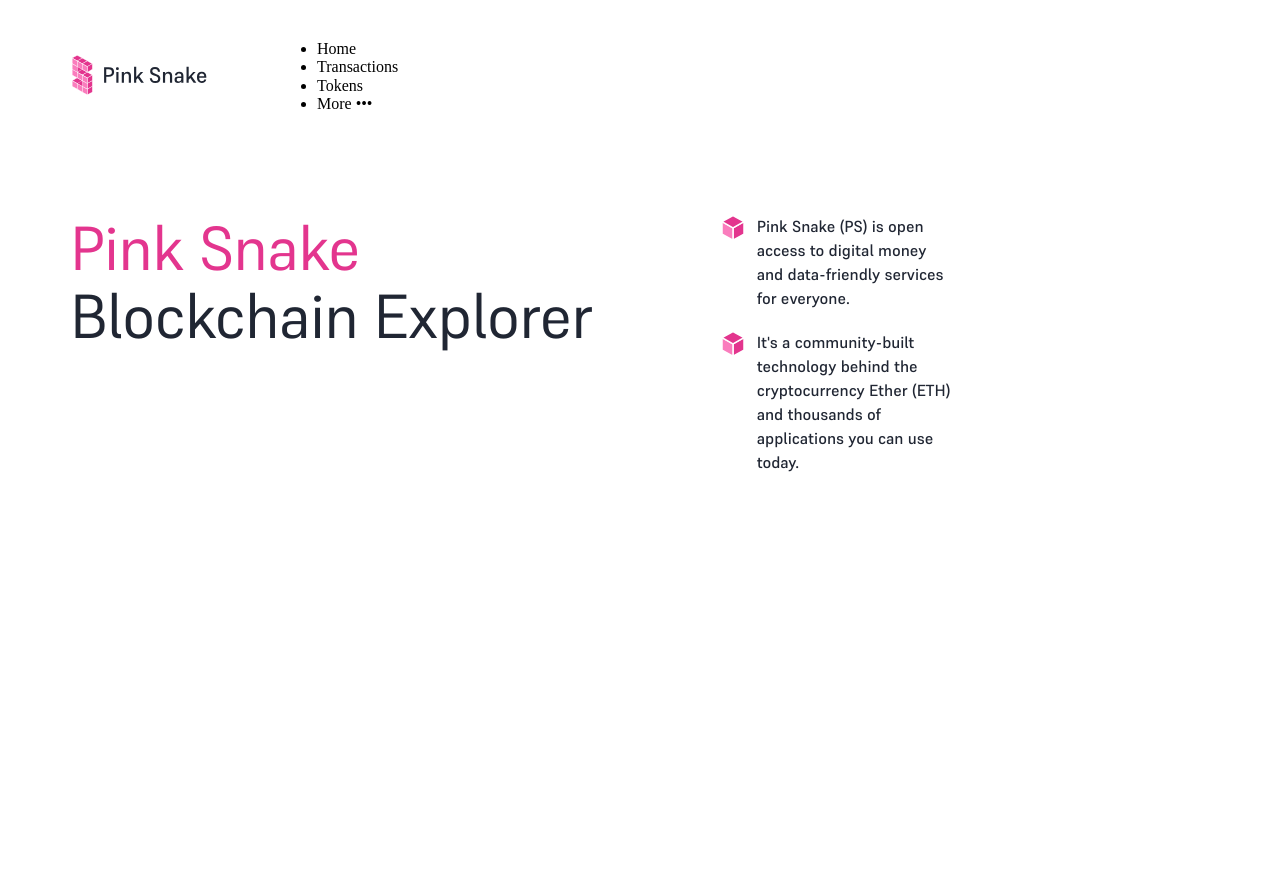
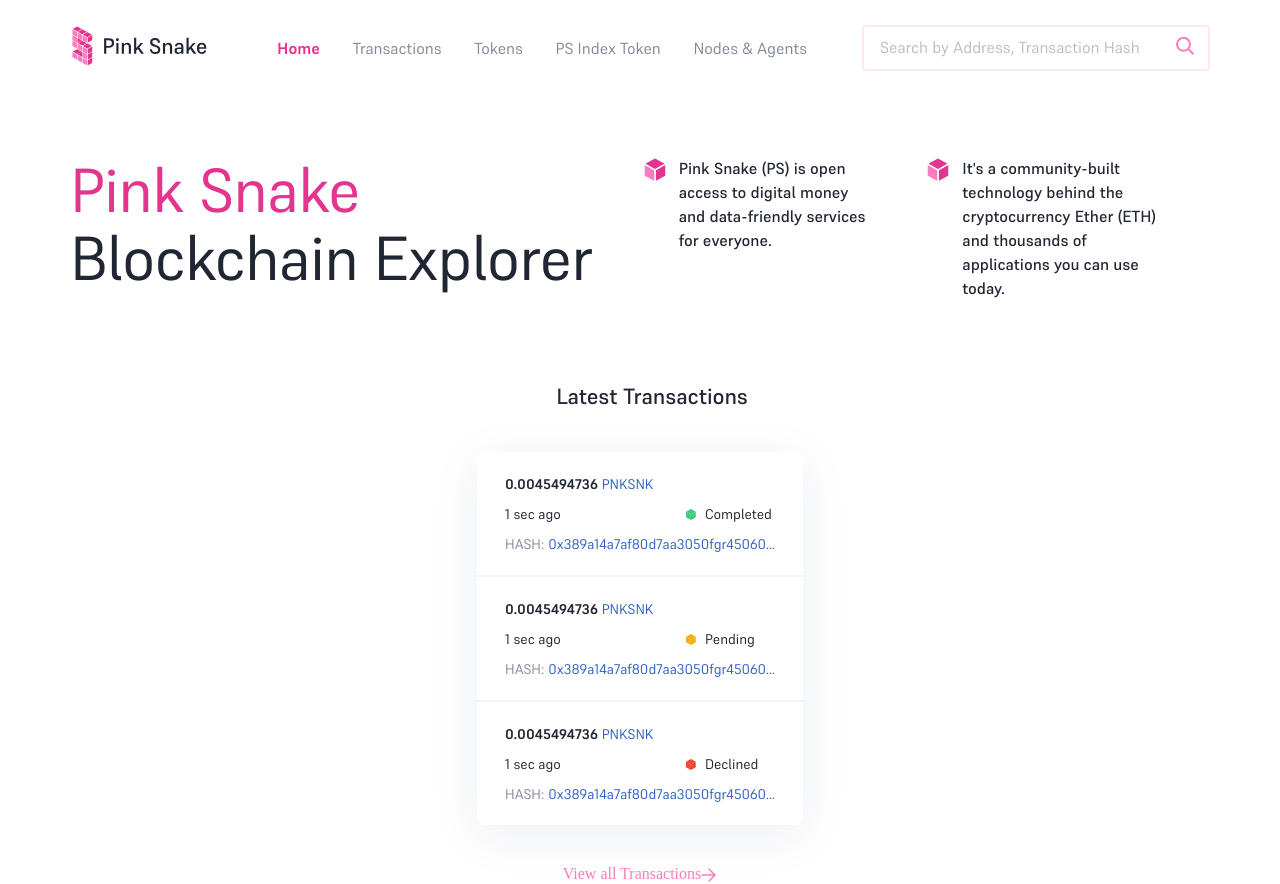
Before and after one commit to disaq1/Pink-Snake, a website: page #src/index.html in a window 1280 px wide. Before the commit the page ends 800 px from the top, so only its background shows below. Drawn offline with nearby package versions, Linux system fonts and the light colour scheme; files that its build step writes are made by us from their sources; files whose address does not match are found by name; a web font is replaced by a local one.

Commit message:
Прописывает разметку страницы

```diff
--- a/#src/index.html
+++ b/#src/index.html
@@ -9,36 +9,58 @@
 </head>
 <body>
     <header>
+        <div class="burger_menu__wrapper" id="burger_menu__wrapper">
+            <div class="burger_menu__content">
+                <nav class="burger_menu__nav">
+                    <ul>
+                        <li><a href="#" class="activeLink">Home</a></li>
+                        <li><a href="#">Transactions</a></li>
+                        <li><a href="#">Tokens</a></li>
+                        <li><a href="#">PS Index Token</a></li>
+                        <li><a href="#">Nodes & Agents</a></li>
+                    </ul>
+                </nav>
+            </div>
+        </div>
         <header class="header">
             <div class="logo">
                 <img src="img/logoPinkSnake.svg" alt="logoPinkSnake">
             </div>
-            <span class="burger">
-
-            </span>
+            <div class="burger_btn" id="burger" onclick="toggleBurger()">
+                <span class="burger_btn__span"></span>
+            </div>
             <nav class="nav">
-                <ul>
-                    <li class="active">Home</li>
-                    <li>Transactions</li>
-                    <li>Tokens</li>
-                    <li>More •••</li>
+                <ul class="nav__list">
+                    <li><a href="#" class="activeLink">Home</a></li>
+                    <li><a href="#">Transactions</a></li>
+                    <li><a href="#">Tokens</a></li>
+                    <li class="nav__more" onclick="toggleMoreBtn()">
+                        <a href="#">More •••</a>
+                        <ul class="nav__more--list">
+                            <li><a href="#">PS Index Token</a></li>
+                            <li><a href="#">Nodes & Agents</a></li>
+                        </ul>
+                    </li>
+                    <li class="nav__hidden"><a href="#">PS Index Token</a></li>
+                    <li class="nav__hidden"><a href="#">Nodes & Agents</a></li>
                 </ul>
             </nav>
+            <div class="search">
+                <input type="search" placeholder="Search by Address, Transaction Hash">
+            </div>
         </header>
         <main class="main">
             <h1>
                 <span>Pink Snake</span>
                 Blockchain Explorer
             </h1>
-            <div class="description__wrapper">
-                <div class="description">
-                    <img src="img/pinkCube.svg" alt="pinkCube">
-                    <p>Pink Snake (PS) is open access to digital money and data-friendly services for everyone. </p>
-                </div>
-                <div class="description">
-                    <img src="img/pinkCube.svg" alt="pinkCube">
-                    <p>It's a community-built technology behind the cryptocurrency Ether (ETH) and thousands of applications you can use today.</p>
-                </div>
+            <div class="description description__first">
+                <img src="img/pinkCube.svg" alt="pinkCube">
+                <p>Pink Snake (PS) is open access to digital money and data-friendly services for everyone. </p>
+            </div>
+            <div class="description description__second">
+                <img src="img/pinkCube.svg" alt="pinkCube">
+                <p>It's a community-built technology behind the cryptocurrency Ether (ETH) and thousands of applications you can use today.</p>
             </div>
         </main>
         <footer class="footer">
@@ -47,5 +69,66 @@
             </div>
         </footer>
     </header>
+    <main>
+        <h3>Latest Transactions</h3>
+        <section class="table">
+
+            <div class="table__row">
+                <p class="value">
+                    0.0045494736 <span>PNKSNK</span>
+                </p>
+                <p class="age">
+                    1 sec ago
+                </p>
+                <p class="status">
+                    <img src="img/green_dot.svg" alt="green_dot">
+                    Completed
+                </p>
+                <p class="hash">
+                    HASH: <span>0x389a14a7af80d7aa3050fgr45060...</span>
+                </p>
+            </div>
+
+            <div class="table__row">
+                <p class="value">
+                    0.0045494736 <span>PNKSNK</span>
+                </p>
+                <p class="age">
+                    1 sec ago
+                </p>
+                <p class="status">
+                    <img src="img/orange_dot.svg" alt="orange_dot">
+                    Pending
+                </p>
+                <p class="hash">
+                    HASH: <span>0x389a14a7af80d7aa3050fgr45060...</span>
+                </p>
+            </div>
+
+            <div class="table__row">
+                <p class="value">
+                    0.0045494736 <span>PNKSNK</span>
+                </p>
+                <p class="age">
+                    1 sec ago
+                </p>
+                <p class="status">
+                    <img src="img/red_dot.svg" alt="red_dot">
+                    Declined
+                </p>
+                <p class="hash">
+                    HASH: <span>0x389a14a7af80d7aa3050fgr45060...</span>
+                </p>
+            </div>
+
+        </section>
+        <div class="table__link">
+            <a href="#">
+                View all Transactions <img src="img/arrow_right.svg" alt="arrow_right">
+            </a>
+        </div>
+    </main>
+    <script src="js/burger.js"></script>
+    <script src="js/moreBtn.js"></script>
 </body>
 </html>
```
